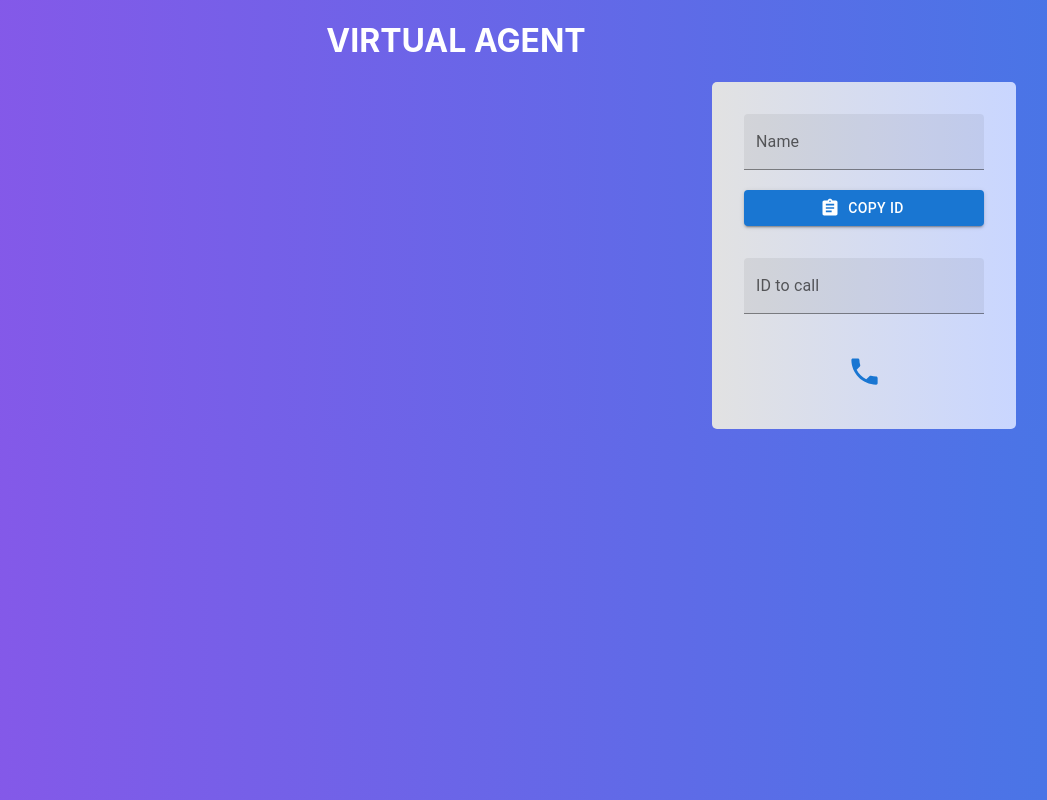
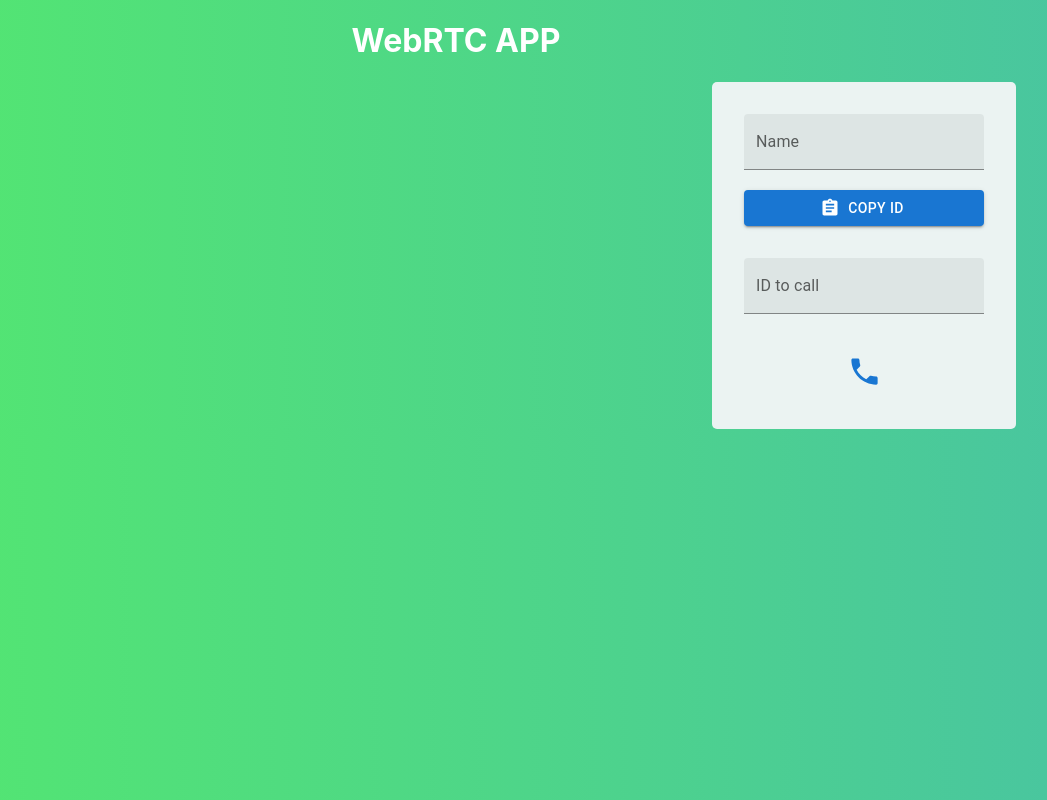
Before and after one commit to GoncaloAzev14/pesti2324, a React (Create React App) app in the folder frontend/: page / in a window 1280 px wide. Shown: the whole page, without its empty margins (184-1231 px from the left). Built offline with nearby package versions, Linux system fonts and the light colour scheme; no server answers.

Commit message:
styling change

```diff
--- a/frontend/src/App.css
+++ b/frontend/src/App.css
@@ -10,8 +10,8 @@
 	background: -webkit-linear-gradient(to right, #e2e2e2, #c9d6ff); /* Chrome 10-25, Safari 5.1-6 */
 	background: linear-gradient(
 		to right,
-		#e2e2e2,
-		#c9d6ff
+		#ebf3f2,
+		#ebf3f2
 	); /* W3C, IE 10+/ Edge, Firefox 16+, Chrome 26+, Opera 12+, Safari 7+ */
 
 	padding: 2rem;
@@ -36,15 +36,15 @@
 
 .caller {
 	text-align: center;
-	color: #fff;
+	color: #161616;
 }
 
 body {
-	background: #4776e6; /* fallback for old browsers */
-	background: -webkit-linear-gradient(to right, #8e54e9, #4776e6); /* Chrome 10-25, Safari 5.1-6 */
+	background: #97a6ca; /* fallback for old browsers */
+	background: -webkit-linear-gradient(to right, #d0c4e4, #1c9412); /* Chrome 10-25, Safari 5.1-6 */
 	background: linear-gradient(
 		to right,
-		#8e54e9,
-		#4776e6
+		#54e96d,
+		#49c5a0
 	); /* W3C, IE 10+/ Edge, Firefox 16+, Chrome 26+, Opera 12+, Safari 7+ */
 }
--- a/frontend/src/App.js
+++ b/frontend/src/App.js
@@ -202,7 +202,7 @@ function App() {
 
   return (
     <>
-      <h1 style={{ textAlign: "center", color: "#fff" }}>VIRTUAL AGENT</h1>
+      <h1 style={{ textAlign: "center", color: "#fff" }}>WebRTC APP</h1>
       <div className="container">
         <div className="video-container">
           <div className="video">
```
Lines whose indentation alone changed are shown as unchanged.
